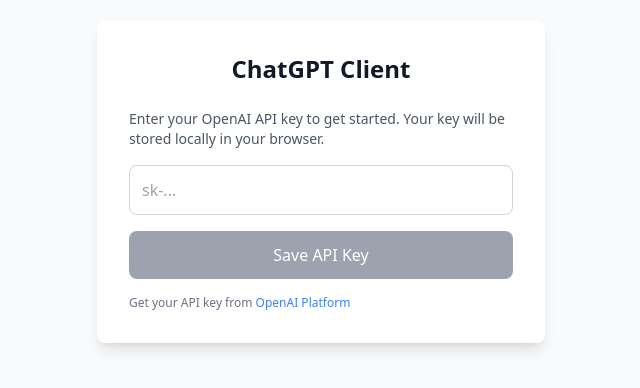
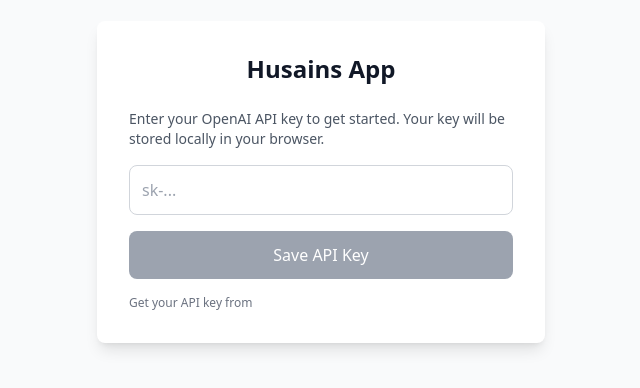
Before and after one commit to serialkiller/TestApp, a Next.js app: page / in a window 1280 px wide. Shown: the part 218-606 px from the top of the page, without its empty margins (319-959 px from the left). Built offline with nearby package versions, Linux system fonts and the light colour scheme.

Commit message:
Removing references to outside products

```diff
--- a/app/page.js
+++ b/app/page.js
@@ -193,7 +193,7 @@
     return (
       <div className="min-h-screen flex items-center justify-center p-4">
         <div className="bg-white rounded-lg shadow-lg p-8 max-w-md w-full">
-          <h1 className="text-2xl font-bold text-center mb-6">ChatGPT Client</h1>
+          <h1 className="text-2xl font-bold text-center mb-6">Husains App</h1>
           <p className="text-gray-600 mb-4 text-sm">
             Enter your OpenAI API key to get started. Your key will be stored locally in your browser.
           </p>
@@ -216,13 +216,8 @@
           </div>
           <p className="text-xs text-gray-500 mt-4">
             Get your API key from{' '}
-            <a
-              href="https://platform.openai.com/api-keys"
-              target="_blank"
-              rel="noopener noreferrer"
-              className="text-blue-500 hover:underline"
-            >
-              OpenAI Platform
+            <a >
+
             </a>
           </p>
         </div>
@@ -310,7 +305,7 @@
                 </svg>
               </button>
               <h1 className="text-xl font-semibold truncate">
-                {conversationTitle || 'ChatGPT Client'}
+                {conversationTitle || 'Husains App'}
               </h1>
             </div>
             <div className="flex gap-2">
--- a/package.json
+++ b/package.json
@@ -1,5 +1,5 @@
 {
-  "name": "chatgpt-client",
+  "name": "Husains App",
   "version": "0.1.0",
   "private": true,
   "scripts": {
```
